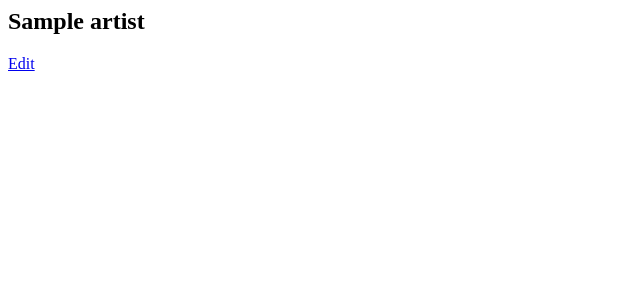
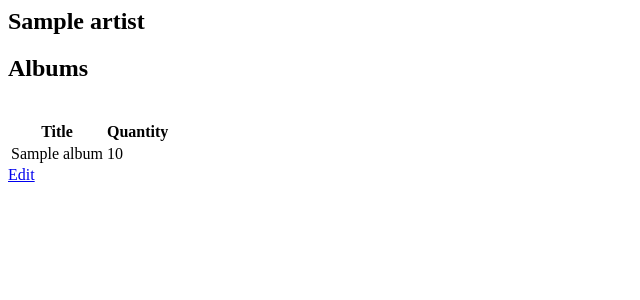
Before and after one commit to waspyfaeleith/python_flask_record_shop, a Flask app: page /artists/1 in a window 1280 px wide. Shown: the top 300 px of the page, without its empty margins (0-640 px from the left). Run offline with Flask 2, Linux system fonts and the light colour scheme; a database or web service that is not in the repository returns one stand-in record (values such as "Sample title"); some libraries are stand-ins or nearby versions.

Commit message:
added dropdowns in album forms can now see artist for album and all albums for an artist

```diff
--- a/album.py
+++ b/album.py
@@ -12,6 +12,11 @@ class Album(object):
     def update(self):
         self.repo.update(self)
 
+    def artist(self):
+        repo = ArtistRepository()
+        artist = repo.select(self.artist_id)
+        return artist
+
     @classmethod
     def all(self):
         repo = AlbumRepository()
@@ -21,7 +26,7 @@ class Album(object):
     @classmethod
     def find(self,id):
         repo = AlbumRepository()
-        album = repo.select_all()
+        album = repo.select(id)
         return album
 
     @classmethod
@@ -30,3 +35,4 @@ class Album(object):
         repo.delete(id)
 
 from album_repository import AlbumRepository
+from artist_repository import ArtistRepository
--- a/album_repository.py
+++ b/album_repository.py
@@ -1,7 +1,4 @@
-# import psycopg2
-# import psycopg2.extras as ext
-from artist import Artist
-from album import Album
+# from artist import Artist
 from sql_runner import SqlRunner
 
 class AlbumRepository(object):
@@ -23,6 +20,15 @@ class AlbumRepository(object):
         album = Album(row['title'], row['artist_id'], row['quantity'], row['id'])
         return album
 
+    def select_for_artist(self, id):
+        albums = []
+        sql = "SELECT * FROM albums where artist_id = %s"
+        results = SqlRunner.run(sql,(id,))
+        for row in results:
+            album = Album(row['title'], row['artist_id'], row['quantity'], row['id'])
+            albums.append(album)
+        return albums
+
     def save(self, album):
         sql = "INSERT INTO albums (title, artist_id, quantity) VALUES (%s, %s, %s) RETURNING id"
         results = SqlRunner.run(sql, (album.title, album.artist_id, album.quantity))
@@ -37,3 +43,5 @@ class AlbumRepository(object):
     def delete(self, id):
         sql = "DELETE FROM albums WHERE id = %s"
         SqlRunner.run(sql,(id,)).count
+
+from album import Album
--- a/artist.py
+++ b/artist.py
@@ -10,6 +10,11 @@ class Artist(object):
 
     def update(self):
         self.repo.update(self)
+
+    def albums(self):
+        repo = AlbumRepository()
+        albums = repo.select_for_artist(self.id)
+        return albums
 
     @classmethod
     def all(self):
@@ -30,3 +35,4 @@ class Artist(object):
 
 
 from artist_repository import ArtistRepository
+from album_repository import AlbumRepository
--- a/templates/albums/index.html
+++ b/templates/albums/index.html
@@ -12,9 +12,9 @@
     {% for album in albums %}
       <tr>
         <td>{{album.title}}</td>
-        <td><!-- TODO: GET ARTIST NAME --></td>
+        <td>{{album.artist().name}}</td>
         <td>{{album.quantity}}</td>
-        <td><a href="/albums/{{album.album_id}}">Details<a></td>
+        <td><a href="/albums/{{album.id}}">Details<a></td>
         <td>
           <form action="/albums/{{album.id}}/delete" method="POST">
             <input type="submit" value="Delete">
--- a/templates/artists/show.html
+++ b/templates/artists/show.html
@@ -2,6 +2,24 @@
 
 <h2>{{artist.name}}</h2>
 
+<h2>Albums</h2>
+<br>
+<table>
+  <thead>
+    <th>Title</th>
+    <th>Quantity</th>
+  </thead>
+  <tbody>
+    {% for album in artist.albums() %}
+      <tr>
+        <td>{{album.title}}</td>
+        <td>{{album.quantity}}</td>
+      </tr>
+    {% endfor %}
+  </tbody>
+</table>
+
+
 <a href="/artists/{{artist.id}}/edit">Edit</a>
 
 {% endblock %}
```
Also changed, not shown: albums_controller.py (+5 -2 lines), templates/albums/create.html (+6 -1 lines), templates/albums/edit.html (+10 -5 lines), templates/albums/show.html (+2 -5 lines).
